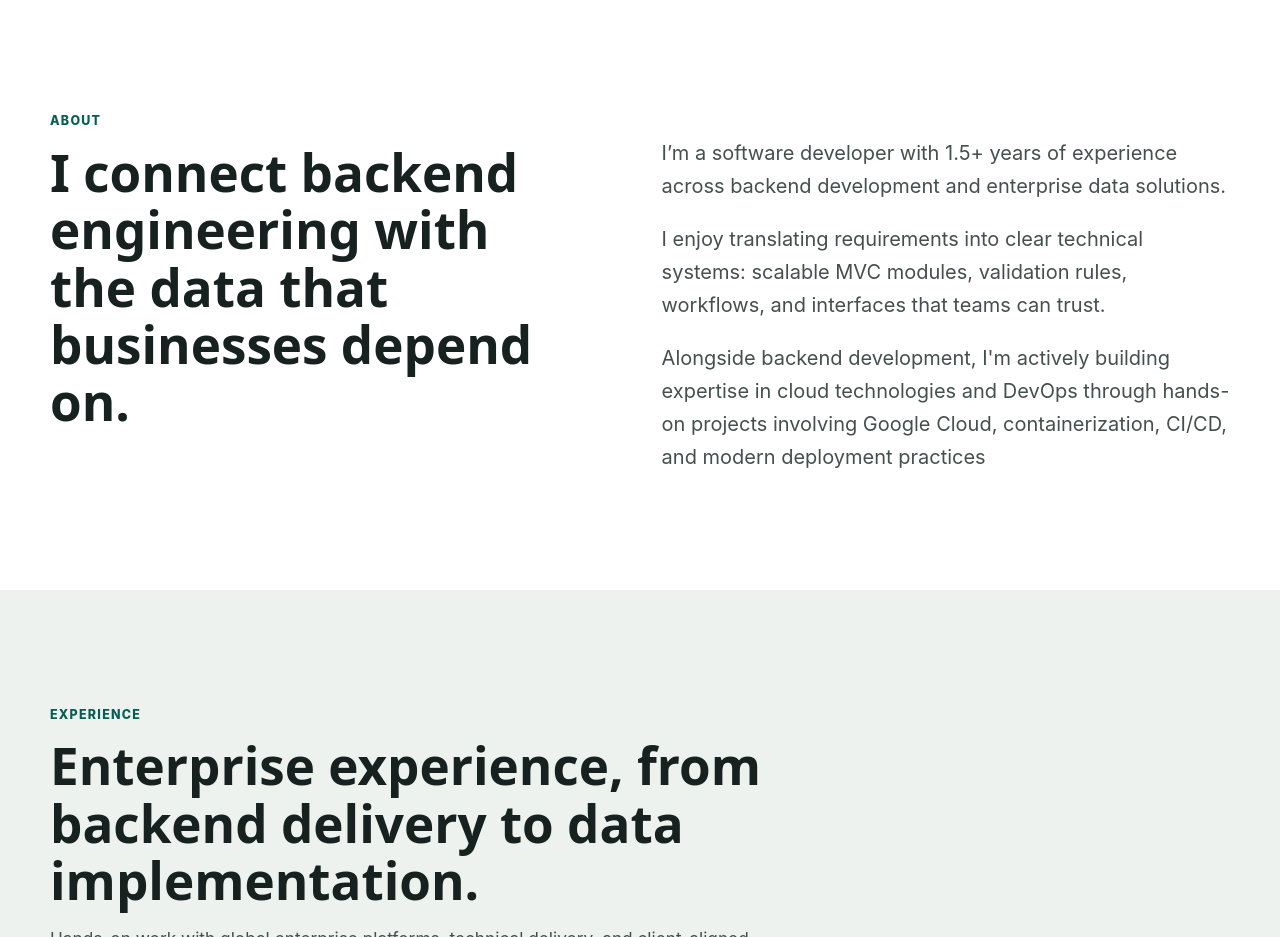
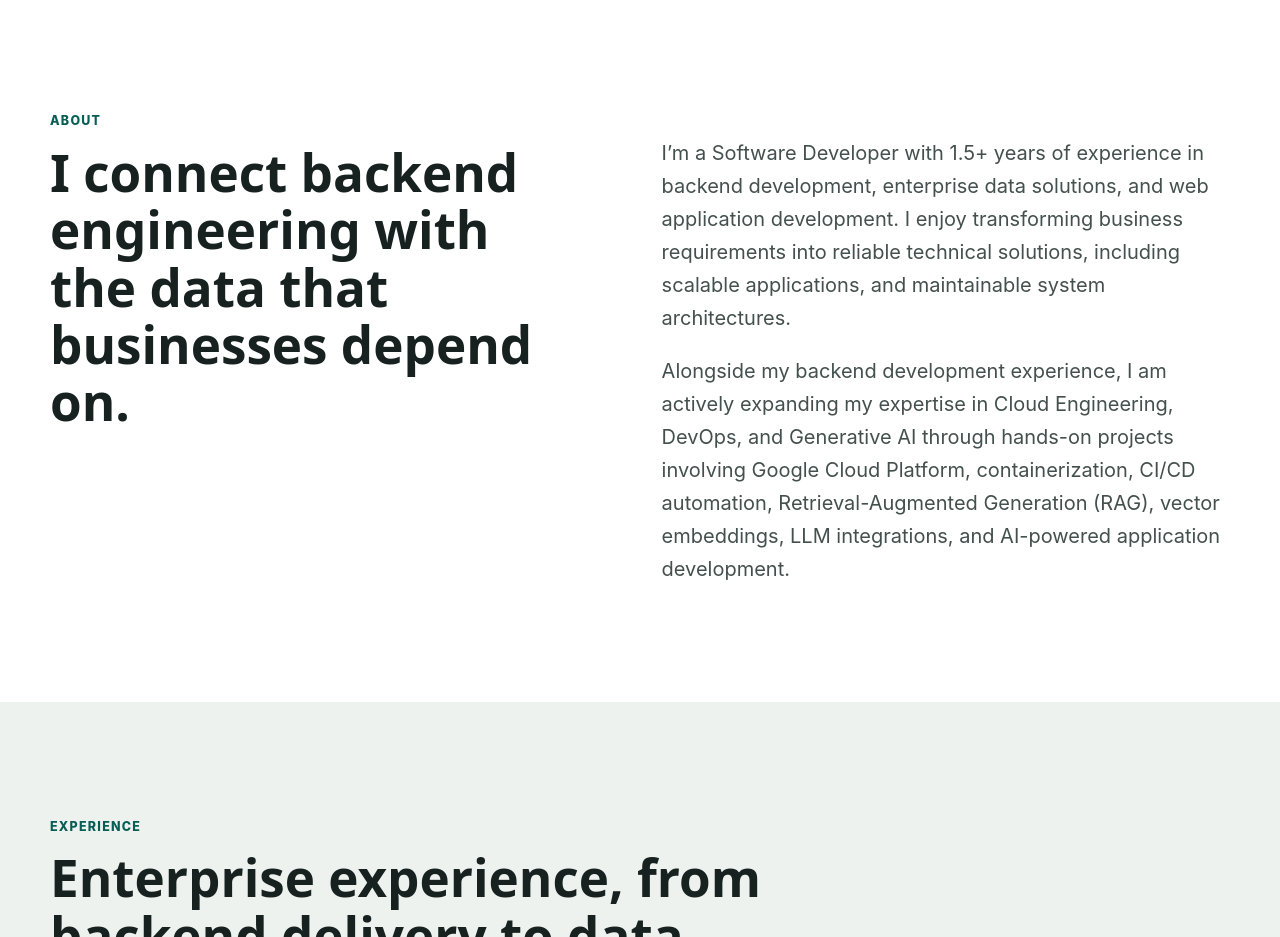
Before and after one commit to Ved0147/Portfolio-Website, a React (Vite) app: page / in a window 1280 px wide. Shown: the part 880-1817 px from the top of the page. Built offline with nearby package versions, Linux system fonts and the light colour scheme; no server answers.

Commit message:
updated about section info

```diff
--- a/src/App.tsx
+++ b/src/App.tsx
@@ -72,18 +72,15 @@ function App() {
 
             <div className="about-copy">
               <p>
-                I’m a software developer with 1.5+ years of experience across backend development
-                and enterprise data solutions.
+               I’m a Software Developer with 1.5+ years of experience in backend development, enterprise data solutions, and web application development. I enjoy transforming business requirements into reliable technical solutions, including scalable applications, and maintainable system architectures.
               </p>
 
               <p>
-                I enjoy translating requirements into clear technical systems:
-                scalable MVC modules, validation rules, workflows, and interfaces that
-                teams can trust.
+               Alongside my backend development experience, I am actively expanding my expertise in Cloud Engineering, DevOps, and Generative AI through hands-on projects involving Google Cloud Platform, containerization, CI/CD automation, Retrieval-Augmented Generation (RAG), vector embeddings, LLM integrations, and AI-powered application development.
               </p>
-              <p>
+              {/* <p>
                 Alongside backend development, I'm actively building expertise in cloud technologies and DevOps through hands-on projects involving Google Cloud, containerization, CI/CD, and modern deployment practices
-              </p>
+              </p> */}
             </div>
 
           </div>
```
